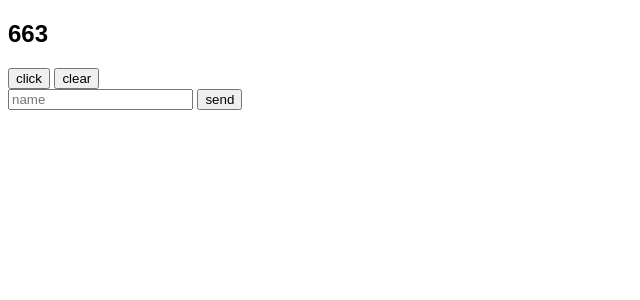
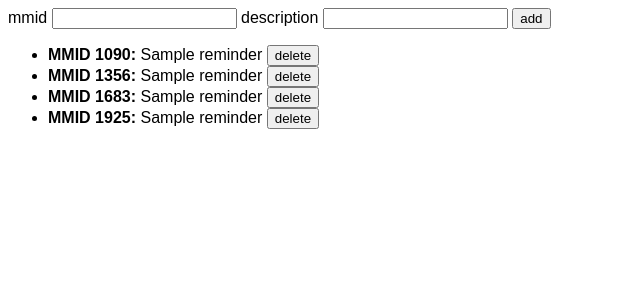
Before and after one commit to m-kj-aldrin/r-q, a Flask app: page / in a window 1280 px wide. Shown: the top 300 px of the page, without its empty margins (0-640 px from the left). Run offline with Flask 3, Linux system fonts and the light colour scheme; data comes from the database, SQL or seed files in the repository; both versions use the stored data as it was after the commit.

Commit message:
using peewee

```diff
--- a/app.py
+++ b/app.py
@@ -1,85 +1,143 @@
-from flask import Flask, render_template, jsonify, request
-import uuid
+from flask import Flask, request, render_template, redirect, url_for, abort
+from peewee import SqliteDatabase, Model, IntegerField, CharField, IntegrityError
+from peewee import DoesNotExist
+import os
 from random import randint
 
-# Initialize Flask app
 app = Flask(__name__)
 
+# Configure the SQLite database using Peewee
+basedir = os.path.abspath(os.path.dirname(__file__))
+db_path = os.path.join(basedir, "reminders.db")
+db = SqliteDatabase(db_path)
 
-# Route to serve the index page
+
+# Define a BaseModel to specify the database
+class BaseModel(Model):
+    class Meta:
+        database = db
+
+
+# Define the Reminder model using Peewee
+class Reminder(BaseModel):
+    mmid = IntegerField(primary_key=True, unique=True, null=True)
+    description = CharField(max_length=200)
+
+    def __repr__(self):
+        return f"<Reminder {self.mmid}: {self.description}>"
+
+
+# Initialize the database
+def init_db():
+    db.connect()
+    db.create_tables([Reminder], safe=True)
+    # Uncomment below lines to add sample data on first run
+    if Reminder.select().count() == 0:
+        for _ in range(8):
+            try:
+                Reminder.create(mmid=randint(0, 2048), description="Sample reminder")
+            except IntegrityError:
+                pass  # Skip duplicates
+    db.close()
+
+
+init_db()  # Initialize the database when the application starts
+
+
+# Ensure the database connection is closed after each request
+@app.teardown_appcontext
+def close_db(error):
+    if not db.is_closed():
+        db.close()
+
+
+# Route: Home Page
 @app.route("/")
 def index():
-    return render_template("index.jinja", random=randint(0, 1024))
+    reminders = Reminder.select().order_by(Reminder.mmid.asc())
+    return render_template("index.jinja", reminders=reminders)
 
 
-# Users data
-users = [
-    {"id": uuid.uuid4(), "name": "Alice"},
-    {"id": uuid.uuid4(), "name": "Bob"},
-    {"id": uuid.uuid4(), "name": "Charlie"},
-]
+# Route: Get all reminders and create a new reminder
+@app.route("/reminders/", methods=["GET", "POST"])
+def manage_reminders():
+    if request.method == "GET":
+        # Get all reminders ordered by mmid ascending
+        reminders = Reminder.select().order_by(Reminder.mmid.asc())
+        return render_template("reminders.jinja", reminders=reminders)
+
+    elif request.method == "POST":
+        # Create a new reminder
+        mmid = request.form.get("mmid")
+        description = request.form.get("description")
+
+        if not description:
+            return "Description is required.", 400
+
+        if mmid:
+            try:
+                mmid = int(mmid)
+            except ValueError:
+                return "mmid must be an integer.", 400
+
+            # Check for uniqueness
+            if Reminder.select().where(Reminder.mmid == mmid).exists():
+                return f"Reminder with mmid {mmid} already exists.", 400
+        else:
+            mmid = None  # Let SQLite auto-assign if mmid is None
+
+        try:
+            new_reminder = Reminder.create(mmid=mmid, description=description)
+        except IntegrityError:
+            return f"Failed to create reminder with mmid {mmid}.", 400
+
+        # Retrieve all reminders after insertion
+        reminders = Reminder.select().order_by(Reminder.mmid.asc())
+        return render_template("reminders.jinja", reminders=reminders)
 
 
-@app.get("/random")
-def random_number():
-    return str(randint(0, 1024))
+# Route: Get, Update, or Delete a single reminder
+@app.route("/reminders/<int:mmid>", methods=["GET", "PUT", "DELETE"])
+def handle_reminder(mmid):
+    try:
+        reminder = Reminder.get(Reminder.mmid == mmid)
+    except DoesNotExist:
+        abort(404, description=f"No reminder found with mmid {mmid}.")
+
+    if request.method == "GET":
+        # Optionally, you can render a detailed view
+        # For consistency, rendering the reminders list
+        reminders = Reminder.select().order_by(Reminder.mmid.asc())
+        return render_template("reminders.jinja", reminders=reminders)
+
+    elif request.method == "PUT":
+        # Update a reminder
+        description = request.form.get("description")
+        if not description:
+            return "Description is required.", 400
+
+        reminder.description = description
+        reminder.save()
+
+    elif request.method == "DELETE":
+        # Delete a reminder
+        reminder.delete_instance()
+
+    # After update or delete, retrieve all reminders
+    reminders = Reminder.select().order_by(Reminder.mmid.asc())
+    return render_template("reminders.jinja", reminders=reminders)
 
 
-@app.route("/users/clear", methods=["DELETE"])
-def clear_users():
-    users.clear()
-    return render_template("partials/users.jinja", users=users)
+# Optional: Error handlers for better error messages
+# @app.errorhandler(404)
+# def not_found(error):
+#     return render_template("404.html", message=error.description), 404
 
 
-@app.route("/users/<uuid:user_id>", methods=["DELETE"])
-def delete_user(user_id):
-
-    user_to_delete = next((user for user in users if user["id"] == user_id), None)
-
-    print("userid: ", user_id)
-
-    if user_to_delete:
-        users.remove(user_to_delete)  # Remove the user from the list
-    return render_template("partials/users.jinja", users=users)
+# @app.errorhandler(400)
+# def bad_request(error):
+#     return render_template("400.html", message=error.description), 400
 
 
-# Route to serve both HTML and JSON at /users
-@app.route("/users", methods=["GET", "POST"])
-def users_route():
-
-    if request.method == "GET":
-        if (
-            request.accept_mimetypes["application/json"]
-            >= request.accept_mimetypes["text/html"]
-        ):
-            return jsonify(users)  # Return JSON response
-        else:
-            return render_template(
-                "partials/users.jinja", users=users
-            )  # Return HTML response
-    if request.method == "POST":
-        form_data = request.form
-
-        print("form")
-        for key, value in form_data.items():
-            print(f"{key}: {value}")
-
-        new_user = {k: v for k, v in form_data.items()}
-        new_user.setdefault("id", uuid.uuid4())
-
-        users.append(new_user)
-
-        if (
-            request.accept_mimetypes["application/json"]
-            >= request.accept_mimetypes["text/html"]
-        ):
-            return jsonify(users)  # Return JSON response
-        else:
-            return render_template(
-                "partials/users.jinja", users=users, random=randint(0, 1024)
-            )  # Return HTML response
-
-
-# Run the app
 if __name__ == "__main__":
-    app.run(debug=True, host="localhost", port=9090)
+    app.run(debug=True)
--- a/static/js/re-quest.js
+++ b/static/js/re-quest.js
@@ -1,25 +1,32 @@
 class ReQuestEvent extends Event {
-    constructor({ method, endpoint, accept, form }) {
+    /**
+     * @param {{method:string,endpoint:string,accept:string,formData:FormData}} param0
+     */
+    constructor({ method, endpoint, accept, formData }) {
         super("re-quest", { bubbles: true });
+        /**@type {string} */
         this.method = method;
+        /**@type {string} */
         this.endpoint = endpoint;
+        /**@type {string} */
         this.accept = accept;
-        this.form = form;
+        /**@type {FormData} */
+        this.formData = formData;
     }
 }
 /**
  * @param {ReQuestEvent} e
  */
 async function reQuestHandler(e) {
-    let { endpoint, method, accept, form } = e;
+    let { endpoint, method, accept, formData } = e;
     let headers = new Headers({ Accept: accept, "X-Re-Quest": "true" });
 
-    if (method == "GET" || method == "HEAD") form = null;
+    if (method == "GET" || method == "HEAD") formData = null;
 
     let request = new Request(endpoint, {
         method,
         headers,
-        body: form,
+        body: formData,
     });
 
     let response = await fetch(request);
@@ -31,6 +38,8 @@ async function reQuestHandler(e) {
             : contentType == "text/html"
             ? await response.text()
             : undefined;
+
+    // console.log(payload);
 
     if (typeof payload == "string") {
         reflectTarget.call(e.target, payload);
@@ -67,8 +76,8 @@ class ReQuestElement extends HTMLElement {
         super();
     }
 
-    #fire({ method, endpoint, accept, form }) {
-        let event = new ReQuestEvent({ method, endpoint, accept, form });
+    #fire({ method, endpoint, accept, formData }) {
+        let event = new ReQuestEvent({ method, endpoint, accept, formData });
         this.dispatchEvent(event);
     }
 
@@ -79,21 +88,22 @@ class ReQuestElement extends HTMLElement {
             method: this.getAttribute("method") ?? "GET",
             endpoint: this.getAttribute("endpoint"),
             accept: this.getAttribute("accept") ?? "text/html",
-            /**@type {HTMLFormElement} */
-            form: null,
+            /**@type {FormData} */
+            formData: null,
         };
 
         switch (type) {
             case "submit":
                 e.preventDefault();
 
-                /**@type {HTMLFormElement} */
+                if (!(e.target instanceof HTMLFormElement)) return;
                 let form = e.target;
 
                 form.method && (firePayload.method = form.method);
                 form.action && (firePayload.endpoint = form.action);
 
-                firePayload.form = form;
+                firePayload.formData = new FormData(form);
+
                 break;
             case "click":
                 break;
@@ -118,181 +128,3 @@ class ReQuestElement extends HTMLElement {
 }
 
 customElements.define("re-quest", ReQuestElement);
-
-// /**
-//  * @param {Event} e
-//  * @returns {'GET' | 'DELETE' | undefined}
-//  *  */
-// function getMethodFromEventType(e) {
-//     switch (e.type) {
-//         case "re-get":
-//             return "GET";
-//         case "re-delete":
-//             return "DELETE";
-//     }
-// }
-// class ReQuest extends HTMLElement {
-//     constructor() {
-//         super();
-
-//         this.addEventListener("re-get", this.#handler);
-//         this.addEventListener("re-delete", this.#handler);
-//         this.addEventListener("submit", (e) => {
-//             e.preventDefault();
-//             let form = new FormData(e.target);
-//             this.#handler(e, form);
-//         });
-//     }
-
-//     /**
-//      * @param {Event} e
-//      * @param {FormData} form
-//      */
-//     async #handler(e, form = undefined) {
-//         let endpoint = this.getAttribute("endpoint");
-//         if (!endpoint) return;
-
-//         let method = getMethodFromEventType(e) ?? this.getAttribute("method");
-//         if (method == undefined) return;
-
-//         let accept = this.getAttribute("mime") ?? "*/*";
-
-//         let payload = await this.#fetch({ endpoint, method, accept, form });
-//         if (!payload) return;
-
-//         if (typeof payload == "string") {
-//             let event = new ReFlectEvent({ htmlString: payload });
-//             this.dispatchEvent(event);
-//         } else {
-//             console.log(payload);
-//         }
-//     }
-
-//     /**
-//      *
-//      * @param {{endpoint:string,method:string,accept:string,form:FormData}} param0
-//      * @returns {Promise<string | Record<string,any> | undefined>}
-//      */
-//     async #fetch({ endpoint, method, accept, form }) {
-//         let headers = new Headers({ Accept: accept, "X-Re-Quest": "true" });
-
-//         if (method == "GET" || method == "HEAD") form = null;
-
-//         let request = new Request(endpoint, {
-//             method,
-//             headers,
-//             body: form,
-//         });
-
-//         let response = await fetch(request);
-//         let contentType = response.headers.get("content-type").split(";")[0];
-
-//         let payload =
-//             contentType == "application/json"
-//                 ? await response.json()
-//                 : contentType == "text/html"
-//                 ? await response.text()
-//                 : undefined;
-
-//         return payload;
-//     }
-
-//     /**@param {string} htmlString */
-//     #target(htmlString) {
-//         if (!htmlString) return;
-
-//         let target = this.querySelector("re-target");
-//         if (!target) return;
-
-//         target.innerHTML = htmlString;
-//     }
-
-//     connectedCallback() {}
-//     disconnectedCallback() {}
-// }
-
-// customElements.define("re-quest", ReQuest);
-
-// class ReGet extends HTMLElement {
-//     constructor() {
-//         super();
-//         this.addEventListener("click", this.#fire);
-//     }
-
-//     #fire() {
-//         let event = new Event("re-get", { bubbles: true });
-//         this.dispatchEvent(event);
-//     }
-
-//     connectedCallback() {
-//         let fire = this.getAttribute("fire");
-//         switch (fire) {
-//             case "load":
-//                 this.#fire();
-//                 break;
-//         }
-//     }
-//     disconnectedCallback() {}
-// }
-
-// customElements.define("re-get", ReGet);
-
-// class ReDelete extends HTMLElement {
-//     constructor() {
-//         super();
-//         this.addEventListener("click", this.#fire);
-//     }
-
-//     #fire() {
-//         let event = new Event("re-delete", { bubbles: true });
-
-//         this.dispatchEvent(event);
-//     }
-
-//     connectedCallback() {
-//         let fire = this.getAttribute("fire");
-//         switch (fire) {
-//             case "load":
-//                 this.#fire();
-//                 break;
-//         }
-//     }
-//     disconnectedCallback() {}
-// }
-
-// customElements.define("re-delete", ReDelete);
-
-// class ReFlectEvent extends Event {
-//     /**
-//      * @param {{htmlString:string}} data
-//      */
-//     constructor(data) {
-//         super("re-flect", { bubbles: true });
-//         this.data = data;
-//     }
-// }
-
-// class ReFlect extends HTMLElement {
-//     constructor() {
-//         super();
-//         this.addEventListener("re-flect", this.#handler);
-//     }
-
-//     /**@param {ReFlectEvent} e */
-//     #handler(e) {
-//         let htmlString = e.data.htmlString;
-//         let doc = new DOMParser().parseFromString(htmlString, "text/html");
-//         doc.querySelectorAll("[target]").forEach((reflection) => {
-//             let name = reflection.getAttribute("target");
-//             let target = this.querySelector(`re-target[name='${name}']`);
-//             if (target) {
-//                 target.innerHTML = reflection.outerHTML;
-//             }
-//         });
-//     }
-
-//     connectedCallback() {}
-//     disconnectedCallback() {}
-// }
-
-// customElements.define("re-flect", ReFlect);
--- a/templates/index.jinja
+++ b/templates/index.jinja
@@ -39,61 +39,25 @@
 
 <body>
 
+	<re-quest>
+		<form action="/reminders" method="POST">
+			<label for="mmid">mmid</label>
+			<input type="text" name="mmid" id="mmid">
 
-	<re-quest endpoint="/random">
-		{# <e-vent on="repeat 1000" fire="submit"></e-vent> #}
-		<e-vent on="load" fire="submit"></e-vent>
-		<h2>
-			<output>{{random}}</output>
-		</h2>
-	</re-quest>
+			<label for="description">description</label>
+			<input type="text" name="description" id="description">
 
-	<re-quest fire-on="click" endpoint="/users">
-		<button>click</button>
-		<e-vent on="load" fire="click"></e-vent>
-	</re-quest>
-
-	<re-quest fire-on="click" method="DELETE" endpoint="/users/clear">
-		<button>clear</button>
-	</re-quest>
-
-	<re-quest>
-		<form action="/users" method="POST">
-			<input type="text" name="name" id="name" placeholder="name">
-			<input type="submit" value="send">
+			<input type="submit" value="add">
 		</form>
 	</re-quest>
 
+
 	<div class="columns">
-		<div re-target="users"></div>
-		<div re-target="users"></div>
+		<div re-target="reminders">
+			{% include "reminders.jinja" %}
+		</div>
 	</div>
 
-	{# <re-flect>
-		<re-target name="random-number"></re-target>
-
-		<re-quest endpoint="/users" mime="text/html">
-			<re-get fire="load"></re-get>
-		</re-quest>
-
-		<br>
-
-		<div>
-			<re-quest endpoint="/users" method="POST" mime="text/html">
-				<form>
-					<input type="text" name="name" id="name" placeholder="name">
-					<input type="text" name="fruit" id="fruit" placeholder="fruit">
-					<input type="submit" value="send">
-				</form>
-			</re-quest>
-		</div>
-
-		<div class="test">
-			<h2>OKIDOKI</h2>
-			<re-target name="users"></re-target>
-		</div>
-
-	</re-flect> #}
 
 </body>
 
--- a/templates/partials/users.jinja
+++ b/templates/partials/users.jinja
@@ -16,5 +16,3 @@
 	</li>
 	{% endfor %}
 </ul>
-
-{# <h2 target="random-number">random: {{random}}</h2> #}
--- /dev/null
+++ b/templates/reminders.jinja
@@ -0,0 +1,24 @@
+{# <ul target="reminders">
+	<li>hello</li>
+</ul> #}
+<ul target="reminders">
+	{% for reminder in reminders %}
+	<li class="reminder">
+		<strong>MMID {{ reminder.mmid }}:</strong> {{ reminder.description }}
+		<!-- Update Form -->
+		{# <form action="{{ url_for('update_reminder', mmid=reminder.mmid) }}" method="POST" style="display:inline;">
+			<input type="text" name="description" placeholder="New description" required>
+			<button type="submit">Update</button>
+		</form> #}
+		<!-- Delete Form -->
+		{# <form action="{{ url_for('delete_reminder', mmid=reminder.mmid) }}" method="POST" style="display:inline;">
+			<button type="submit">Delete</button>
+		</form> #}
+		<re-quest fire-on="click" endpoint="/reminders/{{ reminder.mmid }}" method="DELETE">
+			<button>delete</button>
+		</re-quest>
+	</li>
+	{% else %}
+	<li>No reminders available.</li>
+	{% endfor %}
+</ul>
```
Also changed, not shown: _app.py (added, +79 -0 lines), reminders.db (added).
